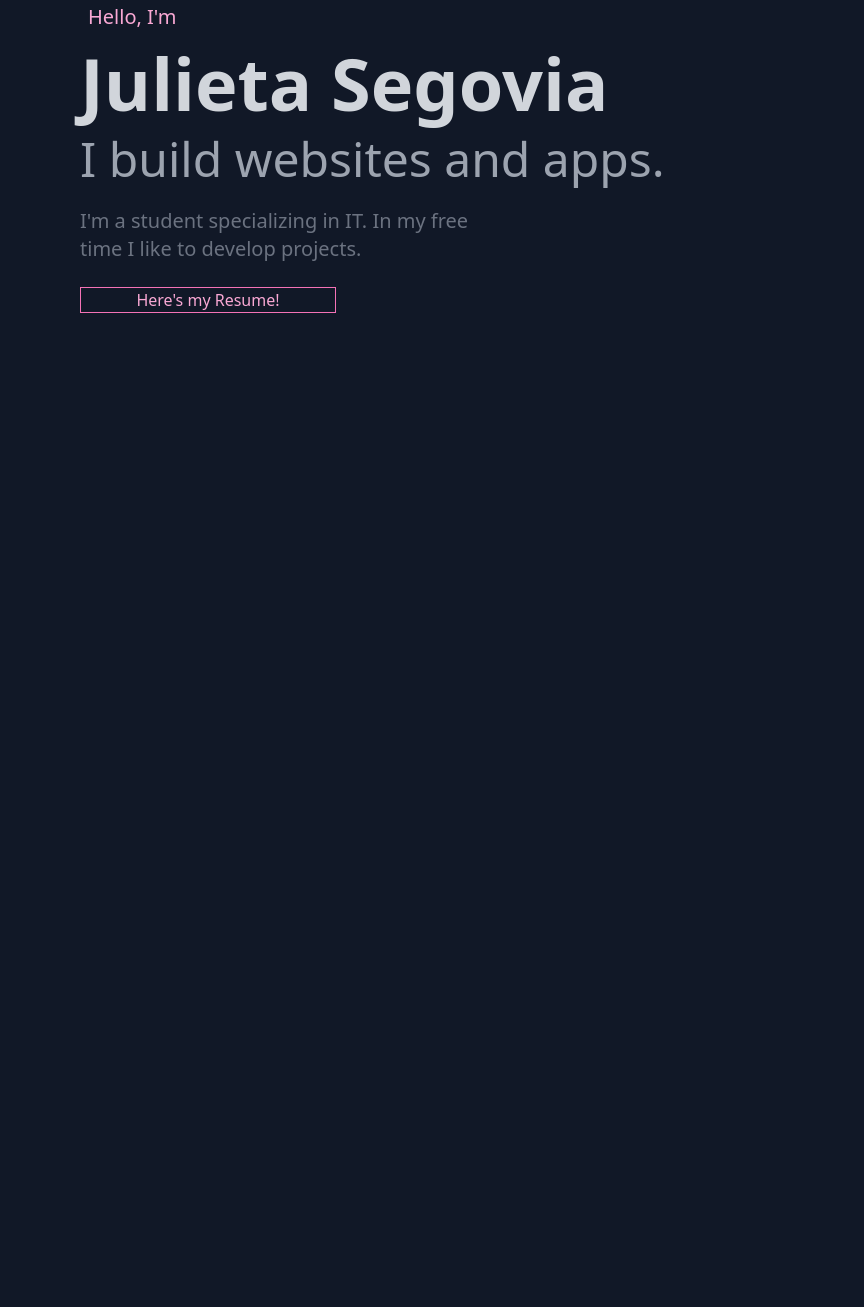
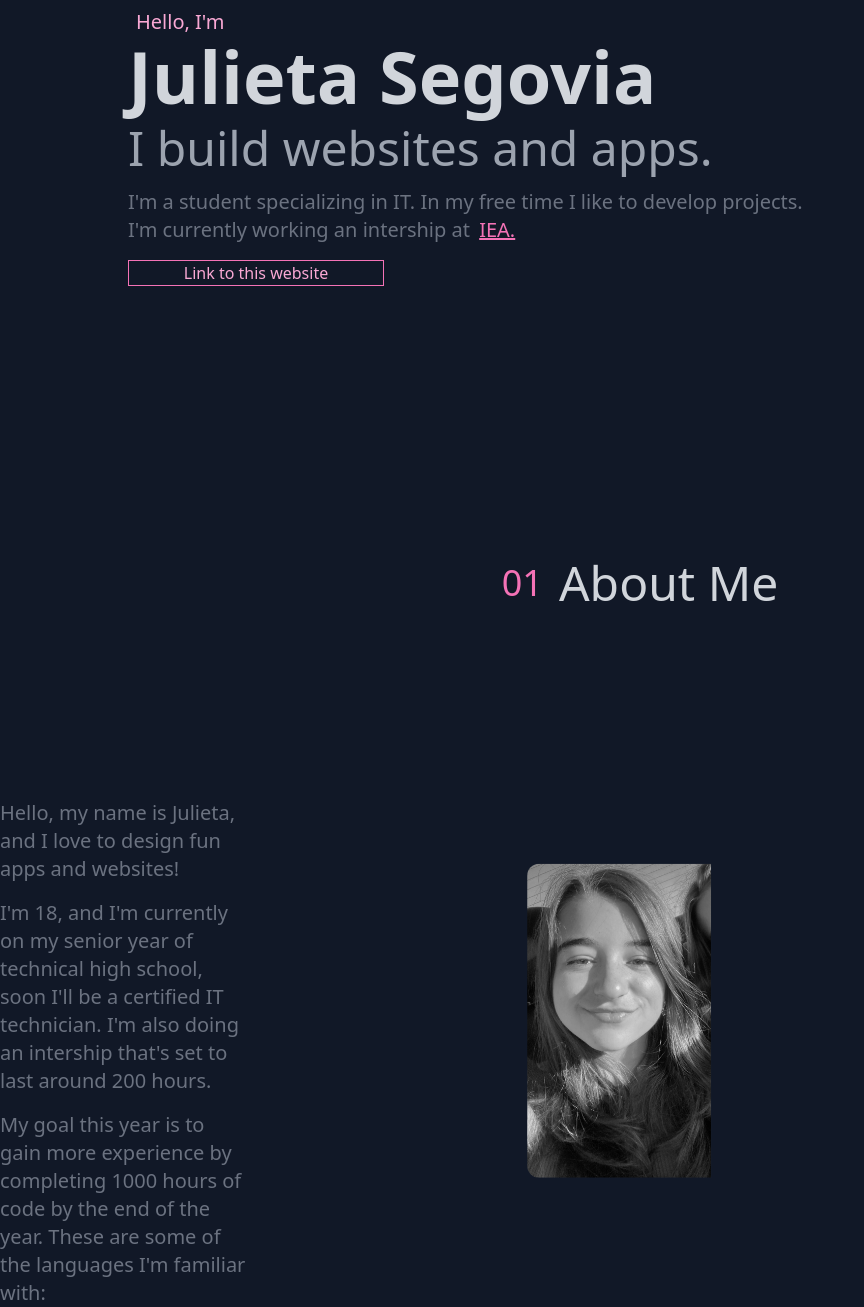
Before and after one commit to julietasegovia/julietasegovia, a website: page index.html in a window 1280 px wide. Shown: the part 253-1560 px from the top of the page, without its empty margins (0-864 px from the left). Before the commit the page ends 800 px from the top, so only its background shows below. Drawn offline with nearby package versions, Linux system fonts and the light colour scheme.

Commit message:
started creating the about me page

```diff
--- a/index.html
+++ b/index.html
@@ -9,16 +9,31 @@
     <header>
     </header>
     <body class="bg-gray-900">
-        <div class="flex flex-col justify-start">
-            <div class="flex flex-col pl-20 pt-64">
+        <div class="flex flex-col justify-start text-start h-screen grid place-items-center">
+            <div class="flex flex-col pl-32">
                 <h4 class="text-pink-300 text-xl pl-2">Hello, I'm</h4>
-                <h1 class="pt-4 text-gray-300 font-semibold text-7xl">Julieta Segovia</h1>
-                <h2 class="pt-4 text-gray-400 font-medium text-5xl">I build websites and apps.</h2>
-                <div class="flex items-center justify-start pt-6 w-1/3 flex-col">
-                    <p class="text-gray-500 text-xl">I'm a student specializing in IT. In my free time I like to develop projects.</p>
+                <h1 class="pt-1 text-gray-300 font-semibold text-7xl">Julieta Segovia</h1>
+                <h2 class="pt-3 text-gray-400 font-medium text-5xl">I build websites and apps.</h2>
+                    <p class="text-gray-500 text-xl pt-4">I'm a student specializing in IT. In my free time I like to develop projects.</p>
+                    <p class="text-gray-500 text-xl">I'm currently working an intership at <a class="pl-1 text-pink-400 underline text-xl cursor-pointer hover:text-pink-200" href="https://www.iea.com.ar/">IEA.</a></p>
+                <div class="pt-4 w-1/3">
+                    <button class="text-pink-300 border w-64 border-pink-400 hover:text-gray-900 hover:bg-pink-400">Link to this website</button>
                 </div>
-                <div class="pt-6 w-1/3">
-                    <button class="text-pink-300 border w-64 border-pink-400 hover:text-gray-900 hover:bg-pink-400">Here's my Resume!</button>
+            </div>
+        </div>
+        <div class="flex justify-center text-start grid place-items-center">
+            <div class="flex items-center gap-4">
+                <h2 class="pt-3 text-pink-400 font-medium text-4xl">01</h2>
+                <h2 class="pt-3 text-gray-300 font-medium text-5xl">About Me</h2>
+            </div>
+            <div class="flex justify-center items-center pt-32">
+                <div>
+                    <p class="text-gray-500 text-xl pt-16 w-1/2">Hello, my name is Julieta, and I love to design fun apps and websites!</p>
+                    <p class="text-gray-500 text-xl pt-4 w-1/2">I'm 18, and I'm currently on my senior year of technical high school, soon I'll be a certified IT technician. I'm also doing an intership that's set to last around 200 hours.</p>
+                    <p class="text-gray-500 text-xl pt-4 w-1/2">My goal this year is to gain more experience by completing 1000 hours of code by the end of the year. These are some of the languages I'm familiar with:</p>
+                </div>
+                <div>
+                    <img src="juli.jpg" class="rotate-90 w-2/5 pt-16 grayscale rounded-xl" alt="A picture of me">
                 </div>
             </div>
         </div>
```
Also changed, not shown: juli.jpg (added).
